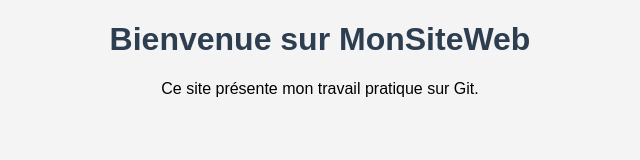
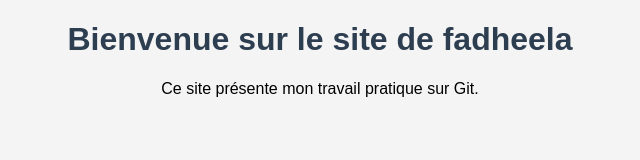
Before and after one commit to Fadheela2007/MonSiteWeb, a plain HTML site: page index.html in a window 1280 px wide. Shown: the whole page, without its empty margins (320-960 px from the left). Drawn offline with Linux system fonts and the light colour scheme.

Commit message:
Modification du titre principal

```diff
--- a/index.html
+++ b/index.html
@@ -6,7 +6,7 @@
     <link rel="stylesheet" href="style.css">
 </head>
 <body>
-    <h1>Bienvenue sur MonSiteWeb</h1>
+    <h1>Bienvenue sur le site de fadheela</h1>
     <p>Ce site présente mon travail pratique sur Git.</p>
 </body>
 </html>
```
